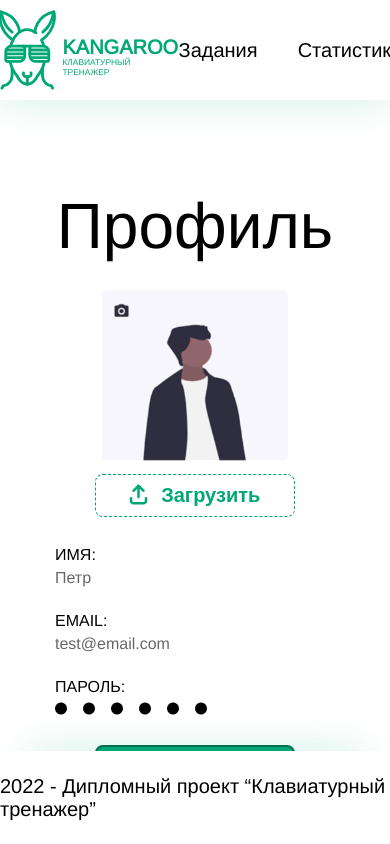
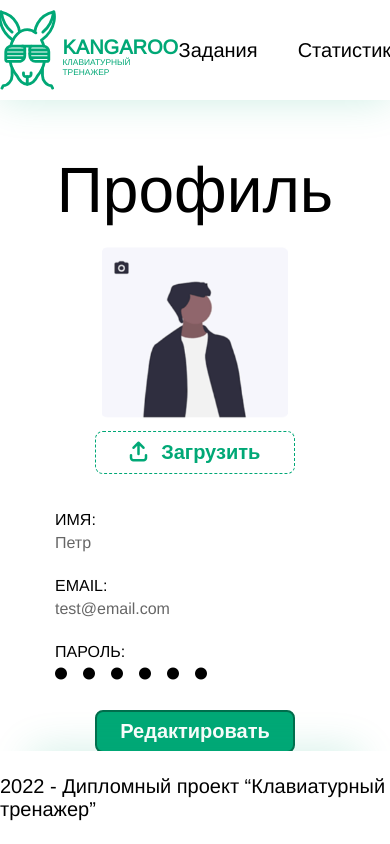
Before and after one commit to ZingerXY/keyboardTrainer, a React (Create React App) app: page /profile in a window 390 px wide. Shown: the top 844 px of the page. Built offline with nearby package versions, Linux system fonts and the light colour scheme.

Commit message:
Правит адаптив на мобильной версии экрана

```diff
--- a/src/components/Profile/Profile.jsx
+++ b/src/components/Profile/Profile.jsx
@@ -68,12 +68,14 @@ const Profile = () => {
                                         <input type="password" name="password" className="profile-user_info-input" />
                                     </label>
 
+                                    <div className="profile-form_btn-group">
                                         <button onClick={switchIsChange} type="submit" className="profile-form_btn btn">
                                             Сохранить
                                         </button>
                                         <button onClick={switchIsChange} className="profile-form_btn btn btn-default">
                                             Отмена
                                         </button>
+                                    </div>
                                 </form>
                             </div>
                         )}
--- a/src/components/Profile/Profile.scss
+++ b/src/components/Profile/Profile.scss
@@ -155,6 +155,8 @@ $red: #FF5900;
 
     .profile-box {
         flex-direction: column;
+        justify-content: normal;
+        height: auto;
     }
 
     .profile-label,
@@ -175,13 +177,25 @@ $red: #FF5900;
     }
 
     .profile-form_box {
-        margin: 28px 0;
+        margin: 36px 0;
         display: flex;
         flex-direction: column;
         align-items: center;
     }
 
     .profile-title {
-        margin: 0 0 90px;
+        margin: 0 0 20px;
+    }
+
+    .profile-form_btn-group {
+        display: flex;
+        flex-direction: column;
+        align-items: center;
+    }
+
+    .profile-form {
+        .btn-default {
+            margin: 12px 0 0 0;
+        }
     }
 }
```
Lines whose indentation alone changed are shown as unchanged.
